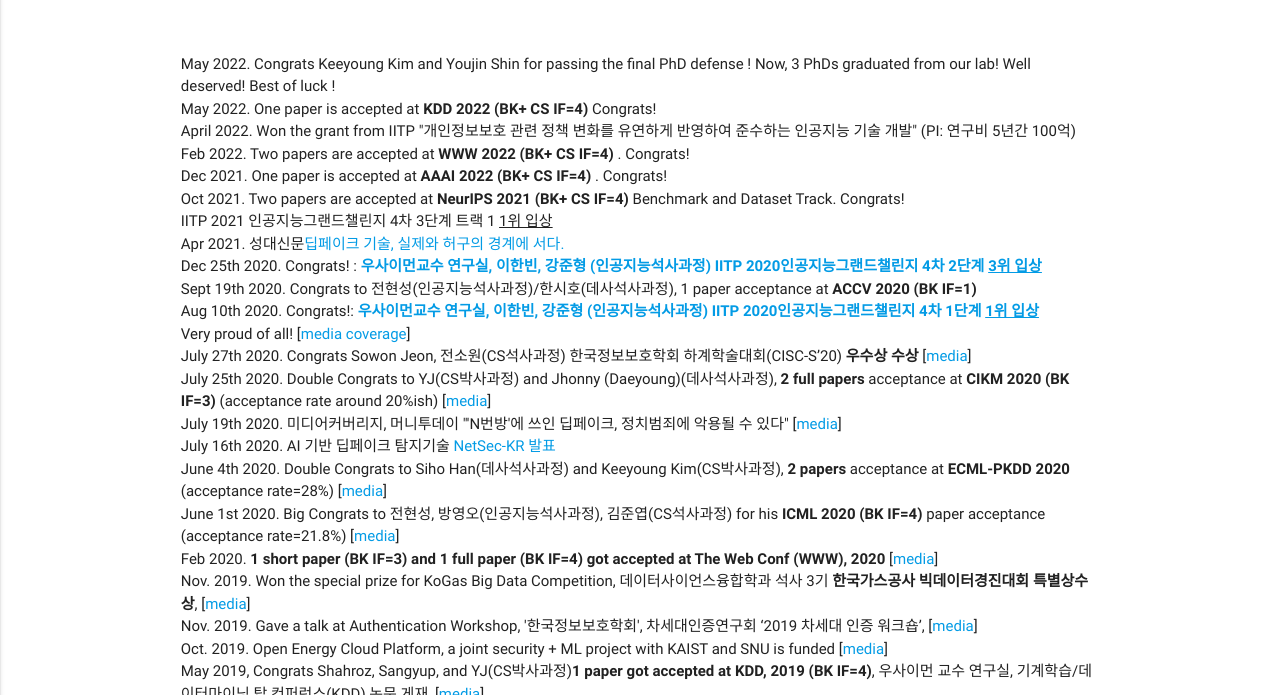
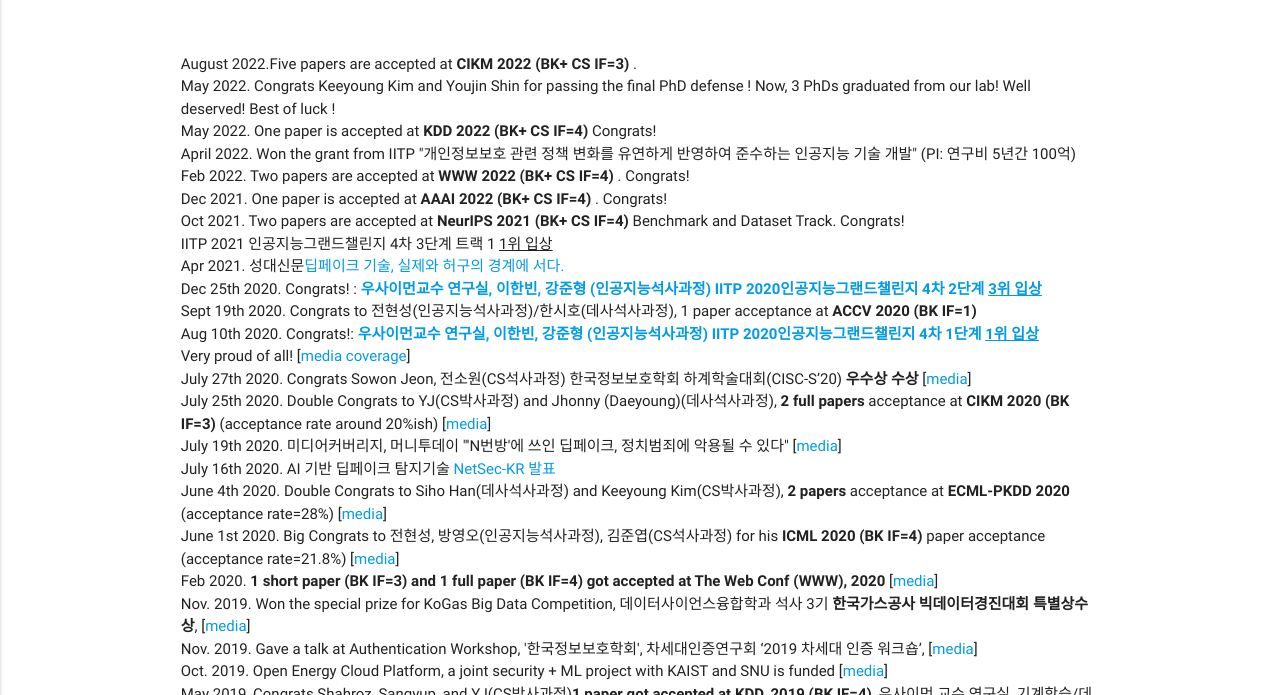
Before and after one commit to Yurim990507/DASH-Lab.github.io, a Jekyll site: the page built from News.md, in a window 1280 px wide and 900 px high, scrolled down 1073 px, cut to the strip 205-900 px from the top of the window. Built offline with Jekyll 4.4.1, drawn with Linux system fonts in a browser that asks for light colours.

Commit message:
cimk 2022 news

```diff
--- a/News.md
+++ b/News.md
@@ -29,9 +29,9 @@ permalink: /News/
 
 <div class="section">
     <div class="row">
+August 2022.Five papers are accepted at <b>CIKM 2022 (BK+ CS IF=3) </b>.<br>
 
 May 2022. Congrats Keeyoung Kim and Youjin Shin for passing the final PhD defense ! Now, 3 PhDs graduated from our lab! Well deserved! Best of luck !<br>
-
 
 May 2022. One paper is accepted at  <b>KDD 2022 (BK+ CS IF=4) </b> Congrats! <br>
 
```
